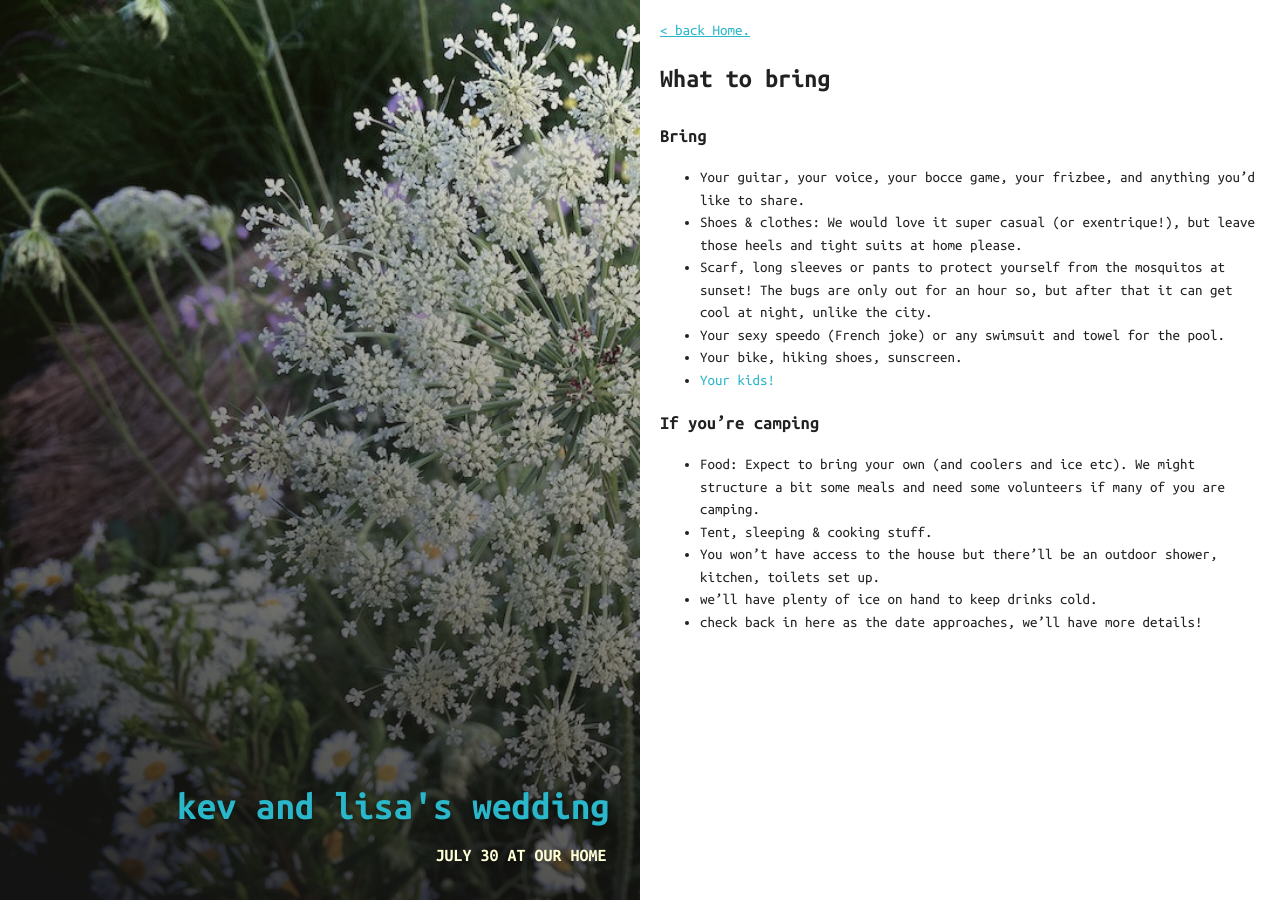
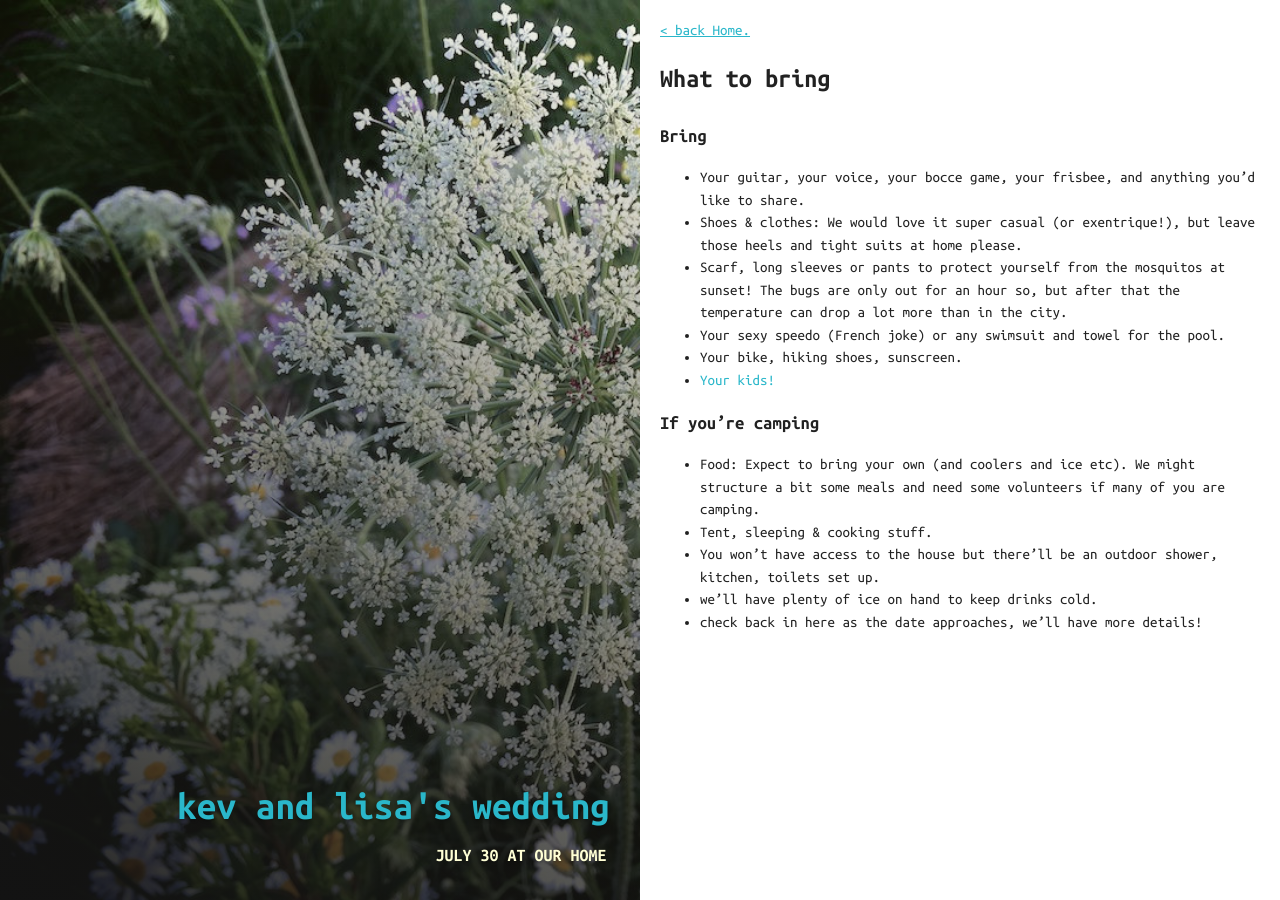
Before and after one commit to kevwalsh/carota, a Jekyll site: the page built from _posts/2015-01-06-what-to-bring.md, in a window 1280 px wide. Built offline with Jekyll 4.4.1, drawn with Linux system fonts in a browser that asks for light colours.

Commit message:
minor copy updates

```diff
--- a/_posts/2015-01-06-what-to-bring.md
+++ b/_posts/2015-01-06-what-to-bring.md
@@ -12,9 +12,9 @@ image:
 
 #### Bring
 
-* Your guitar, your voice, your bocce game, your frizbee, and anything you'd like to share.
+* Your guitar, your voice, your bocce game, your frisbee, and anything you'd like to share.
 * Shoes & clothes: We would love it super casual (or exentrique!), but leave those heels and tight suits at home please.
-* Scarf, long sleeves or pants to protect yourself from the mosquitos at sunset!  The bugs are only out for an hour so, but after that it can get cool at night, unlike the city.
+* Scarf, long sleeves or pants to protect yourself from the mosquitos at sunset!  The bugs are only out for an hour so, but after that the temperature can drop a lot more than in the city.
 * Your sexy speedo (French joke) or any swimsuit and towel for the pool.
 * Your bike, hiking shoes, sunscreen.
 * [Your kids!](/kids)
```
Also changed, not shown: _posts/2016-01-04-ceremony.md (+2 -2 lines), _posts/2016-01-04-stuff-to-do.md (+2 -1 lines), _posts/2016-01-05-schedule.md (+1 -1 lines).
